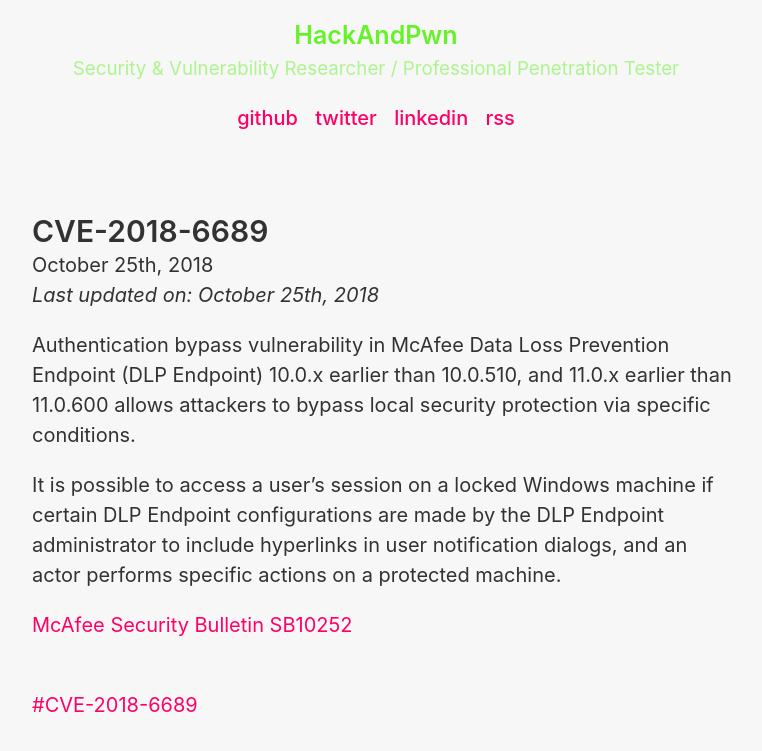
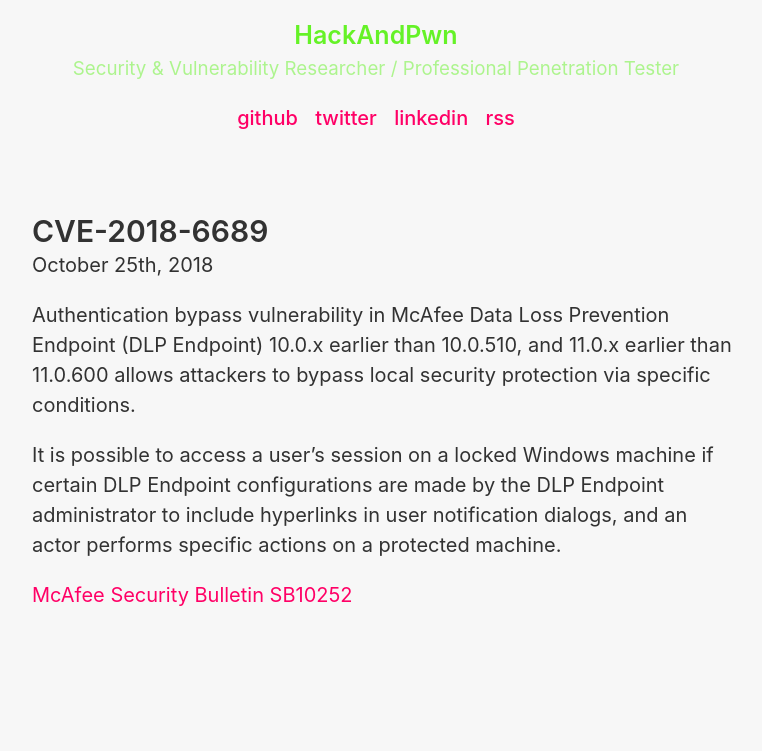
Before and after one commit to HackAndPwn/HackAndPwn.github.io, a Jekyll site: the page built from _posts/2018-10-25-cve-2018-6689.md, in a window 1280 px wide. Shown: the top 751 px of the page, without its empty margins (258-1020 px from the left). Built offline with Jekyll 4.4.1, drawn with Linux system fonts in a browser that asks for light colours.

Commit message:
remove metadata

```diff
--- a/_posts/2018-10-25-cve-2018-6689.md
+++ b/_posts/2018-10-25-cve-2018-6689.md
@@ -2,9 +2,6 @@
 layout: post
 title: CVE-2018-6689
 date: 2018-10-25 00:00:00
-categories:
-tags: CVE-2018-6689
-last_modified_at: 2018-10-25
 ---
 
 Authentication bypass vulnerability in McAfee Data Loss Prevention Endpoint (DLP Endpoint) 10.0.x earlier than 10.0.510, and 11.0.x earlier than 11.0.600 allows attackers to bypass local security protection via specific conditions.
```
